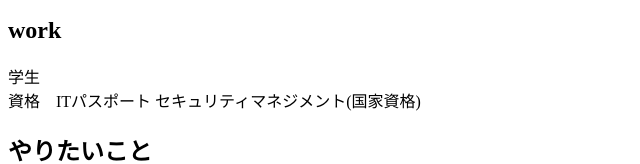
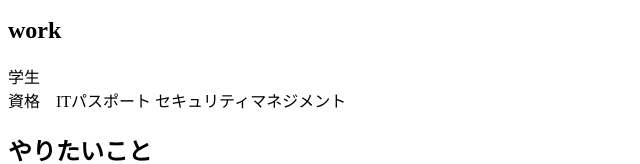
Before and after one commit to Kuronowa4430/Kuronowa4430.github.io, a plain HTML site: page index.html in a window 1280 px wide. Shown: the part 519-683 px from the top of the page, without its empty margins (0-640 px from the left). Drawn offline with Linux system fonts and the light colour scheme.

Commit message:
Update index.html

```diff
--- a/index.html
+++ b/index.html
@@ -18,7 +18,7 @@
 <h2>work</h2>
 <p>
 学生<br>
-資格　ITパスポート セキュリティマネジメント(国家資格)
+資格　ITパスポート セキュリティマネジメント
 </p>
 <h2>やりたいこと</h2>
 <p>
```
